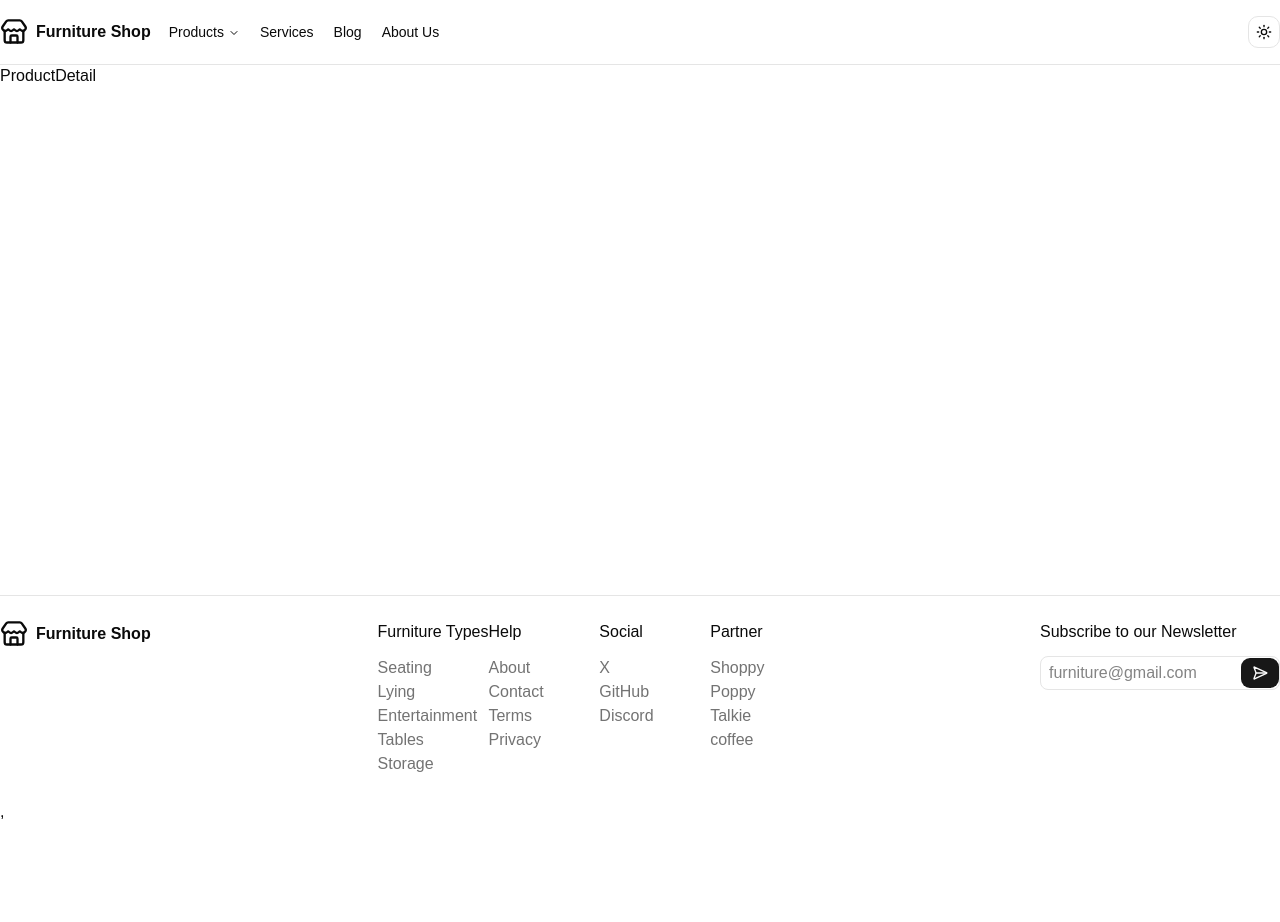
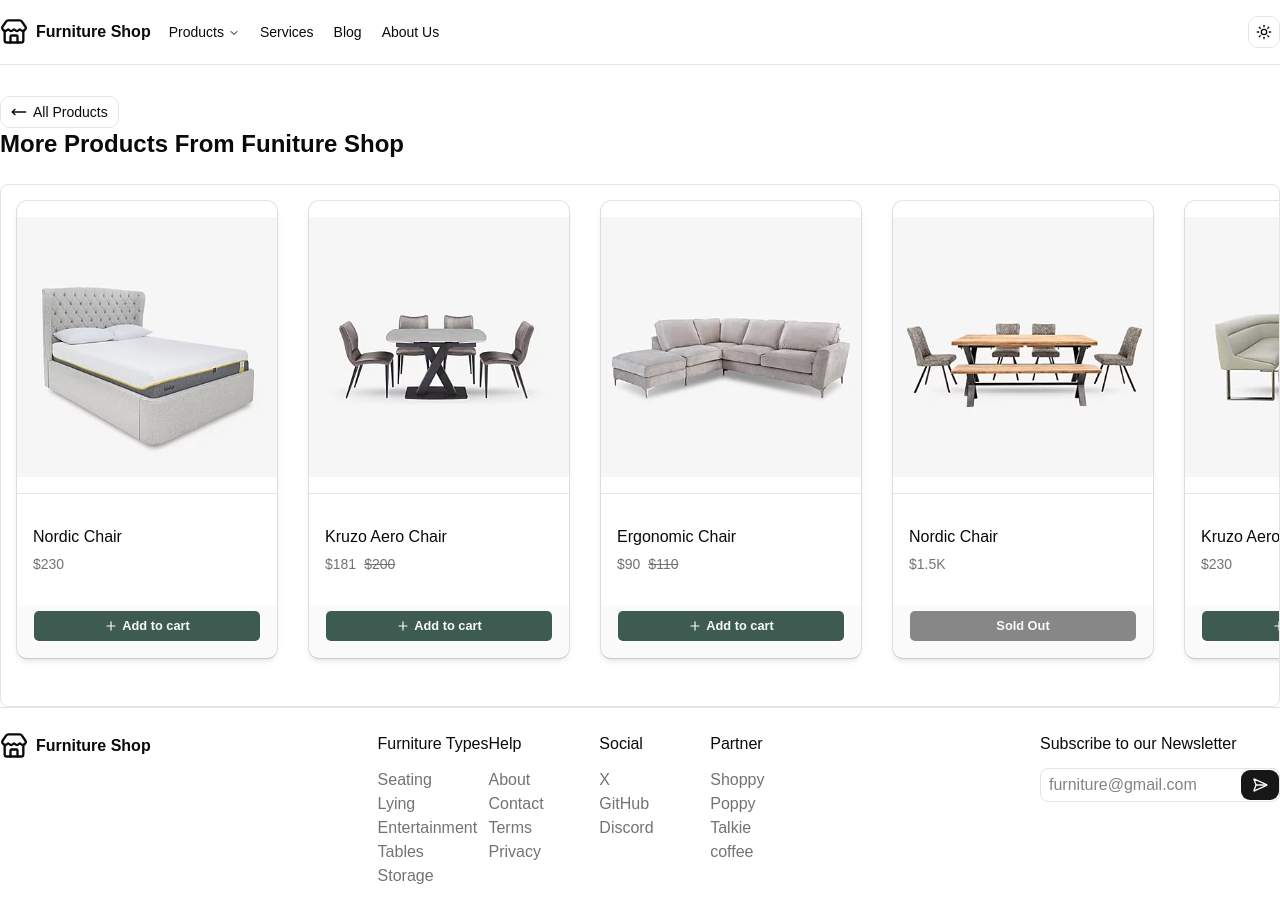
Before and after one commit to YelMinSoe/furniture, a React (Vite) app in the folder client/: page /products/uuid1 in a window 1280 px wide. Shown: the top 922 px of the page. Before the commit the page ends 824 px from the top, so only its background shows below. Built offline with nearby package versions, Linux system fonts and the light colour scheme.

Commit message:
Product card in product detail

```diff
--- a/client/src/components/products/ProductCard.tsx
+++ b/client/src/components/products/ProductCard.tsx
@@ -14,15 +14,20 @@ import {
 } from "@/components/ui/card"
 import { AspectRatio } from "../ui/aspect-ratio"
 import { Button } from "../ui/button"
-import { formatPrice } from "@/lib/utils"
+import { cn, formatPrice } from "@/lib/utils"
 
 // types
-interface ProductProps {
+interface ProductProps extends React.HtmlHTMLAttributes<HTMLDivElement> {
   product: Product
 }
-const ProductCard = ({ product }: ProductProps) => {
+const ProductCard = ({ product, className }: ProductProps) => {
   return (
-    <Card className="size-full overflow-hidden rounded-lg shadow-md">
+    <Card
+      className={cn(
+        "size-full overflow-hidden rounded-lg shadow-md",
+        className
+      )}
+    >
       <Link to={`/products/${product.id}`} aria-label={product.name}>
         <CardHeader className="border-b p-0">
           <AspectRatio ratio={1 / 1} className="bg-muted">
--- a/client/src/pages/products/ProductDetail.tsx
+++ b/client/src/pages/products/ProductDetail.tsx
@@ -1,7 +1,39 @@
-import React from "react"
+import { Link, useParams } from "react-router"
+
+// Local imports
+import { products } from "@/data/products"
+import { Button } from "@/components/ui/button"
+import { ScrollArea, ScrollBar } from "@/components/ui/scroll-area"
+import ProductCard from "@/components/products/ProductCard"
+import { Icons } from "@/components/icons"
 
 const ProductDetail = () => {
-  return <div>ProductDetail</div>
+  const { productId } = useParams()
+  const product = products.find((product) => product.id === productId)
+
+  return (
+    <div className="container mx-auto px-4 md:px-0">
+      <Button asChild className="mt-8" variant="outline">
+        <Link to="/products">
+          <Icons.back /> All Products
+        </Link>
+      </Button>
+      <section className=""></section>
+      <section className="space-y-6 overflow-hidden">
+        <h2 className="line-clamp-1 text-2xl font-bold">
+          More Products From Funiture Shop
+        </h2>
+        <ScrollArea className="w-full rounded-md border pb-8 whitespace-nowrap lg:w-full">
+          <div className="flex w-max gap-4 space-x-4 p-4">
+            {products.slice(0, 5).map((item) => (
+              <ProductCard product={item} key={item.id} className="min-w-65" />
+            ))}
+          </div>
+          <ScrollBar orientation="horizontal" />
+        </ScrollArea>
+      </section>
+    </div>
+  )
 }
 
 export default ProductDetail
```
